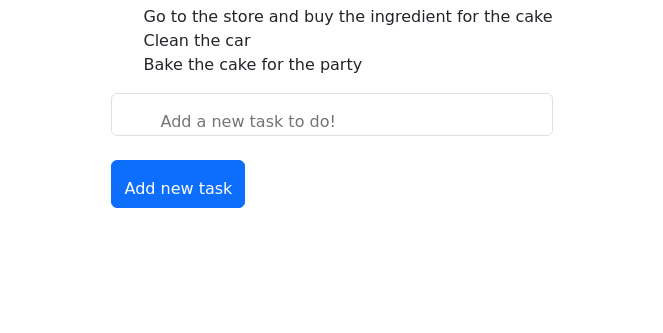
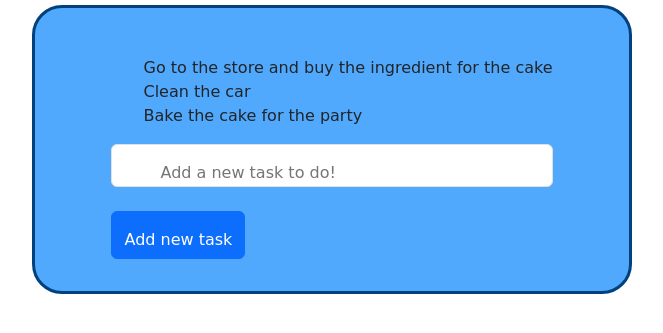
Before and after one commit to Piccios/vue-todolist, a plain HTML site: page index.html in a window 1280 px wide. Shown: the part 99-432 px from the top of the page, without its empty margins (308-971 px from the left). Drawn offline with nearby package versions, Linux system fonts and the light colour scheme; a web font is replaced by a local one.

Commit message:
styled the list

```diff
--- a/style/style.css
+++ b/style/style.css
@@ -13,6 +13,9 @@ body{
 
 section.container{
     margin: 0 auto;
-    width: 850px;
-    border: solid 3px a;
+    width: 600px;
+    border: solid 3px #00417e;
+    padding: 3rem 0 1rem;
+    background-color: rgb(80, 169, 252);
+    border-radius: 30px;
 }
```
